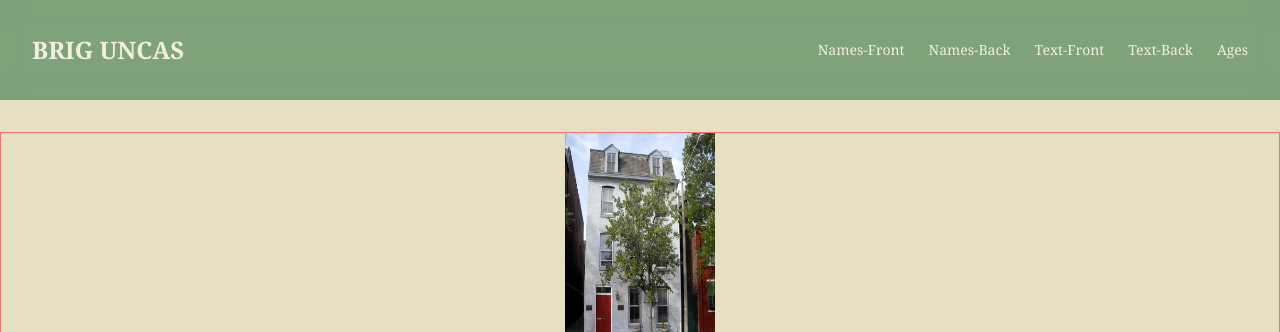
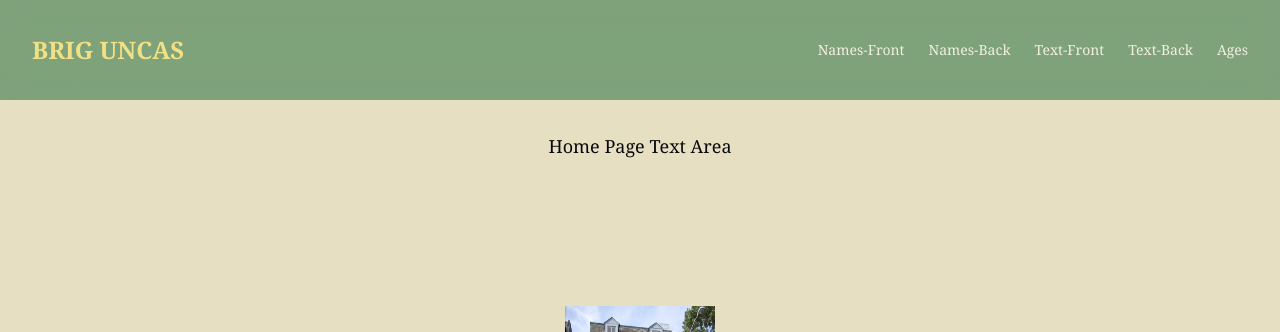
Before and after one commit to mmaustin/brig-uncas, a Next.js app in the folder uncas/: page / in a window 1280 px wide. Shown: the top 332 px of the page. Built offline with nearby package versions, Linux system fonts and the light colour scheme.

Commit message:
Misc changes

```diff
--- a/uncas/app/page.tsx
+++ b/uncas/app/page.tsx
@@ -10,13 +10,15 @@ import houseThree from '@/public/house-3.png';
 import Image from "next/image";
 import { ScrollArea } from "@/components/ui/scroll-area";
 import { frontpageText } from "@/constants/captiveArray";
+import HomePageText from "@/components/display/HomePageText";
 
 
 
 export default function Home() {
 
   return (
-    <div className="w-full h-full mt-8 flex flex-col justify-center items-center text-lg font-serif gap-6 border border-red-400">
+    <div className="w-full h-full mt-8 flex flex-col justify-center items-center text-lg font-serif gap-6">
+      <HomePageText />
       <Popover>
         <PopoverTrigger>
           <Image
--- a/uncas/components/display/HomePageText.tsx
+++ b/uncas/components/display/HomePageText.tsx
@@ -3,7 +3,7 @@
 
 const HomePageText = () => {
   return (
-    <div className="h-[200px] w-full border border-blue-500">HomePageText</div>
+    <div className="h-[150px] w-full container text-center">Home Page Text Area</div>
   )
 }
 export default HomePageText;
--- a/uncas/components/display/Navbar.tsx
+++ b/uncas/components/display/Navbar.tsx
@@ -12,7 +12,7 @@ const Navbar = () => {
     <div className="items-center mx-8 w-full backdrop-blur-xl">
       <div className="flex justify-between items-center mb-8 w-full h-full">
         <h1 className="">
-          <Link href={'/'} className="text-2xl font-extrabold font-serif uppercase text-white" >Brig Uncas</Link>
+          <Link href={'/'} className="text-2xl text-yellow-300 font-extrabold font-serif uppercase text-white" >Brig Uncas</Link>
         </h1>
         <nav className="flex gap-6">
           {links.map((link, i) => {
```
